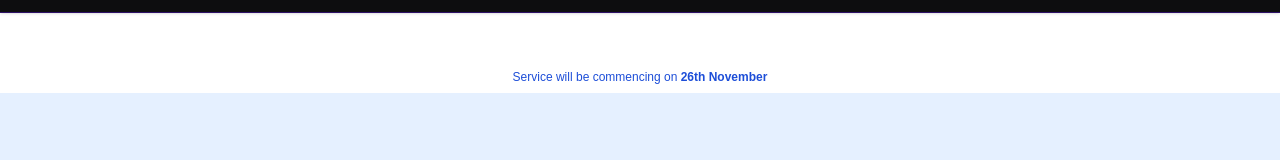
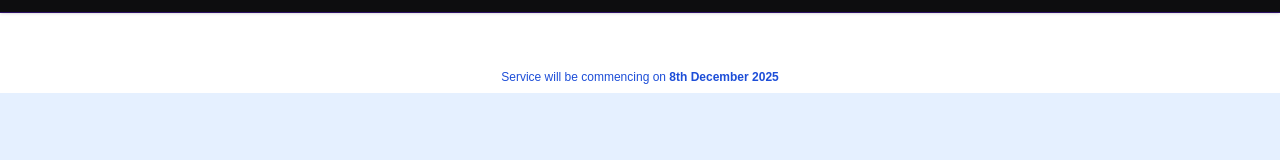
Before and after one commit to Appsbydare/Signal_Trading_Bots, a Next.js app: page / in a window 1280 px wide. Shown: the part 260-420 px from the top of the page. Built offline with nearby package versions, Linux system fonts and the light colour scheme; no server answers.

Commit message:
Update homepage launch date to 8th December 2025

```diff
--- a/src/app/page.tsx
+++ b/src/app/page.tsx
@@ -370,7 +370,7 @@ export default function Home() {
       <div className="py-2">
         <div className="mx-auto max-w-6xl px-4 text-center">
           <p className="text-xs font-medium text-[var(--brand-blue-deep)]">
-            Service will be commencing on <strong>26th November</strong>
+            Service will be commencing on <strong>8th December 2025</strong>
           </p>
         </div>
       </div>
```
